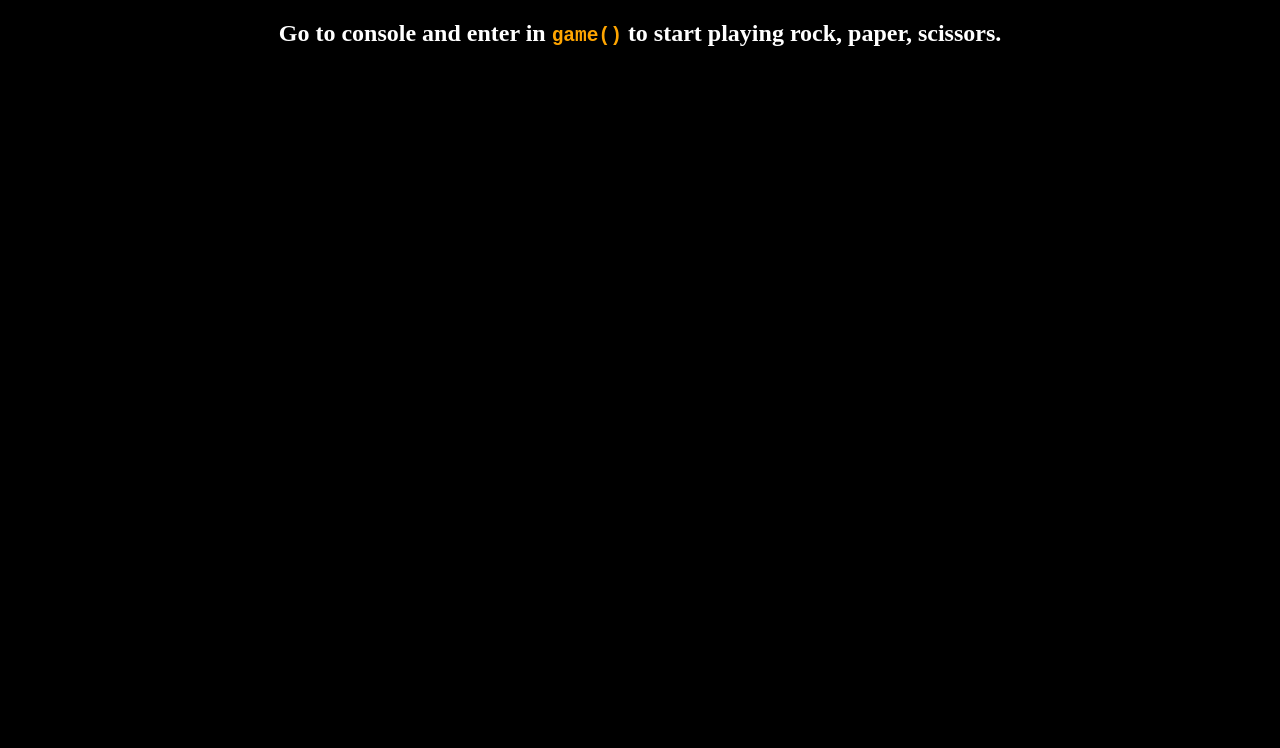
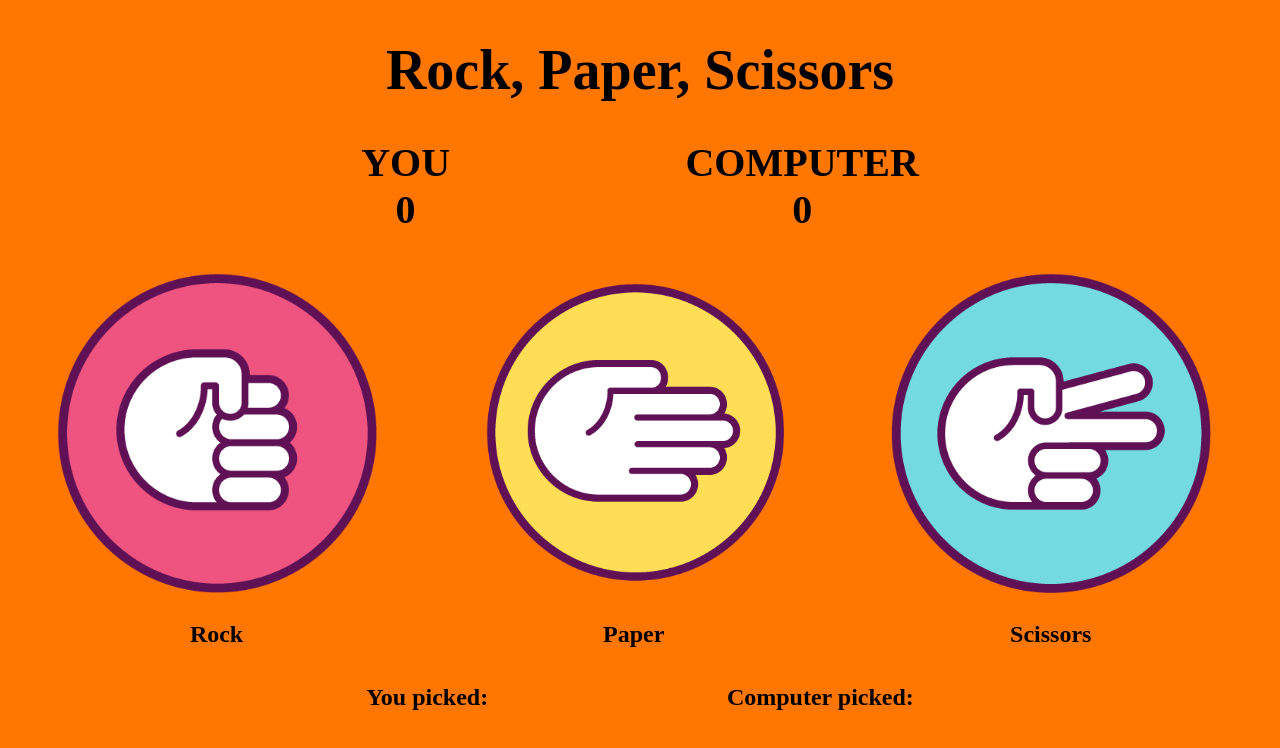
Before and after one commit to Jaw-aid/rps-ui, a plain HTML site: page index.html in a window 1280 px wide. Drawn offline with Linux system fonts and the light colour scheme.

Commit message:
UI created

```diff
--- a/index.html
+++ b/index.html
@@ -6,7 +6,29 @@
   </head>
   <body>
     <div class="headline">
-      <h2>Go to console and enter in <code>game()</code> to start playing rock, paper, scissors.</h2>
+      <h1>Rock, Paper, Scissors</h1>
+    </div>
+    <div class="scoreboardGrid">
+        <div class="youScoreLabel">YOU</div>
+        <div class="computerScoreLabel">COMPUTER</div>
+        <div class="youScore">0</div>
+        <div class="computerScore">0</div>
+    </div>
+
+    <div class="playerChoicesImagesGrid">
+      <img class="playerChoicesImages" id="#rock" src="assets/images/rock.png">
+      <img class="playerChoicesImages" id="#paper" src="assets/images/paper.png">
+      <img class="playerChoicesImages" id="#scissors" src="assets/images/scissors.png">
+    </div>
+
+    <div class="playerChoicesTextGrid">
+      <h2>Rock</h2>
+      <h2>Paper</h2>
+      <h2>Scissors</h2>
+    </div>
+    <div class="showChoicesGrid">
+      <div class="youPick">You picked:</div>
+      <div class="computerPick">Computer picked:</div>
     </div>
   </body>
 </html>
--- a/styles/main.css
+++ b/styles/main.css
@@ -1,9 +1,96 @@
 body {
-    background-color: black;
-    color: white;
+    background-color: #ff7700;
+    color: black;
     text-align: center;
 }
 
 code {
     color: orange;
 }
+
+.headline {
+    font-size: 1.75em;
+}
+.scoreboardGrid {
+    display: grid;
+    align-items: center;
+    justify-items: center;
+    grid-template-columns: auto;
+    grid-template-rows: auto;
+    grid-template-areas:
+    "a b c d"
+    "e f g h";
+    border: black;
+    margin-bottom: 2em;
+}
+
+.youScoreLabel {
+    font-size: 2.5em;
+    font-weight: bold;
+    grid-area: b;
+}
+
+.computerScoreLabel {
+    font-size: 2.5em;
+    font-weight: bold;
+    grid-area: c;
+}
+
+.youScore {
+    font-size: 2.5em;
+    font-weight: bold;
+    grid-area: f;
+}
+
+.computerScore {
+    font-size: 2.5em;
+    font-weight: bold;
+    grid-area: g;
+}
+
+.playerChoicesImagesGrid {
+    display: grid;
+    align-items: center;
+    justify-items: center;
+    height: 21em;
+    grid-template-columns: 33% 33% 33%;
+}
+
+.playerChoicesTextGrid {
+    display: grid;
+    align-items: center;
+    justify-items: center;
+    grid-template-columns: 33% 33% 33%;
+    height: 4em;
+}
+
+.playerChoicesImages {
+    width: 20em;
+}
+
+
+.playerChoicesImages:hover {
+    width:21em;
+}
+
+.showChoicesGrid {
+    display: grid;
+    align-items: center;
+    justify-items: center;
+    grid-template-columns: auto;
+    grid-template-areas:
+    "a b c d";
+    height: 4em;
+}
+
+.youPick {
+    grid-area: b;
+    font-size: 1.5em;
+    font-weight: bolder;
+}
+
+.computerPick {
+    grid-area: c;
+    font-size: 1.5em;
+    font-weight: bolder;
+}
```
Also changed, not shown: assets/images/paper.png (added), assets/images/rock.png (added), assets/images/scissors.png (added), 3 other files.
